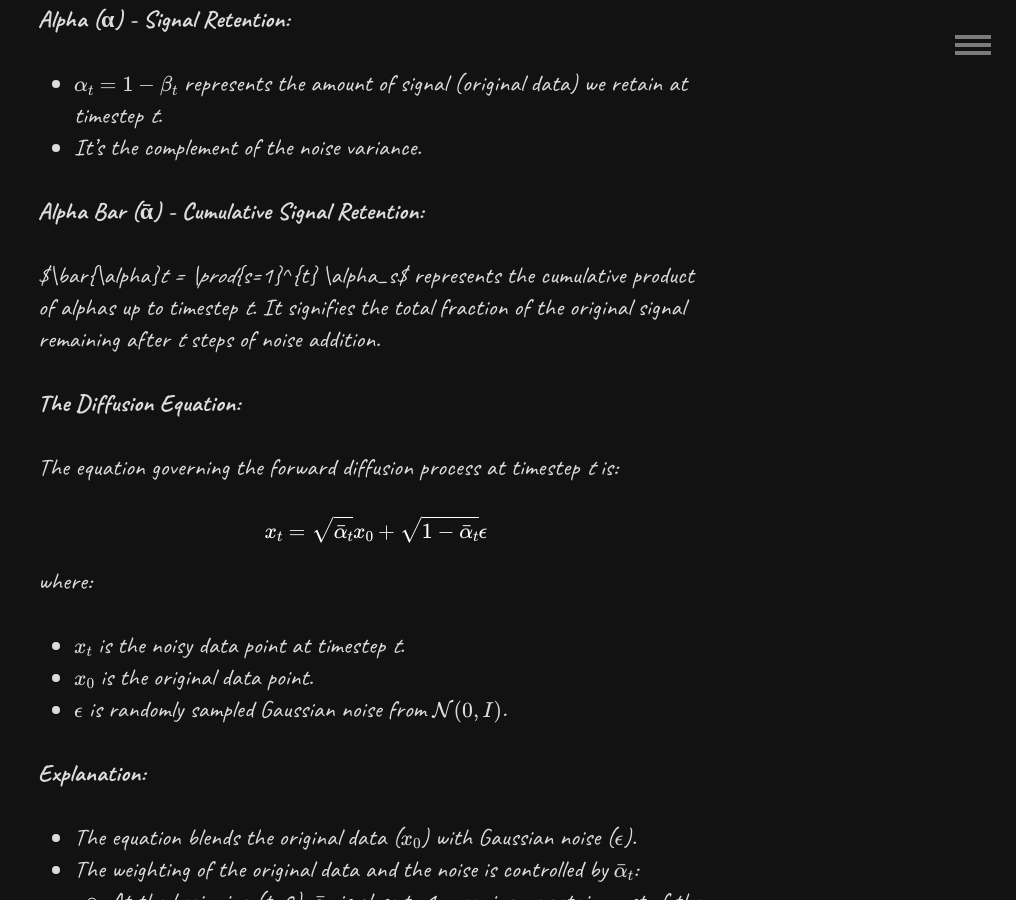
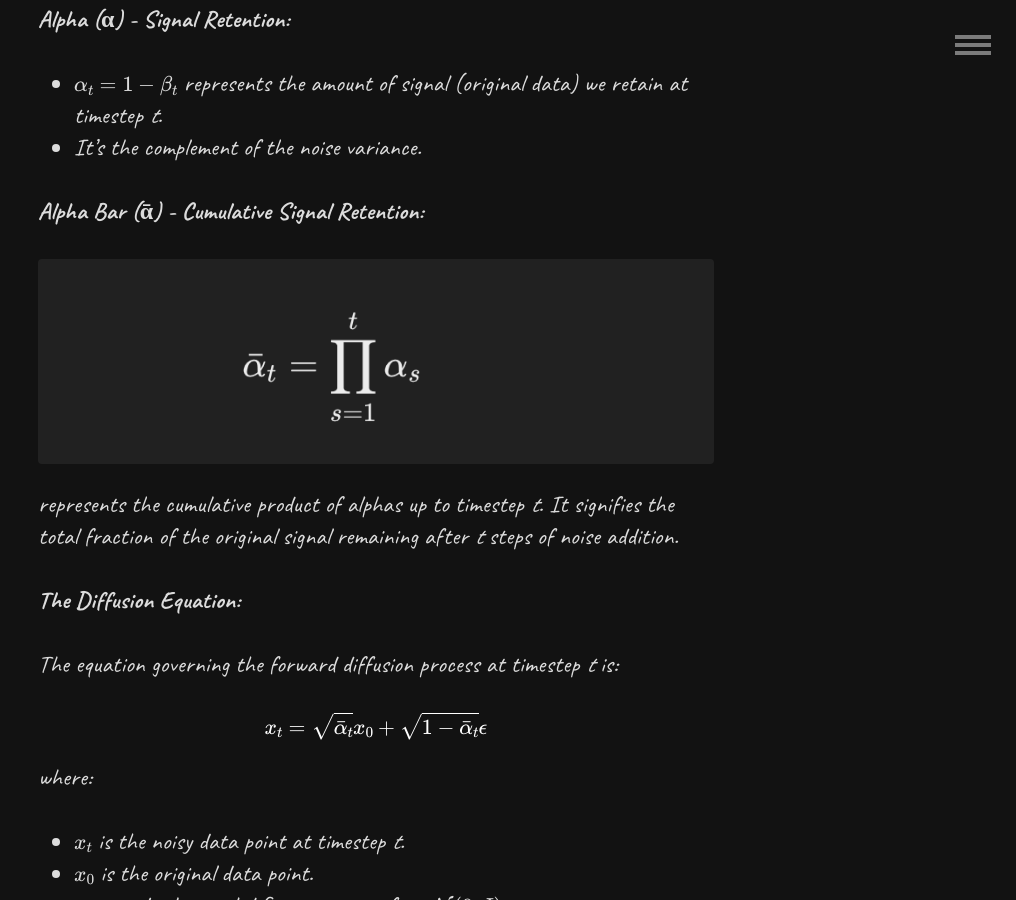
Before and after one commit to spraphul/blog, a Jekyll site: the page built from _posts/2024-07-21-diffusion-models.md, in a window 1280 px wide and 900 px high, scrolled down 5969 px. Shown: the whole window, without its empty margins (264-1280 px from the left). Built offline with Jekyll 4.4.1, drawn with Linux system fonts in a browser that asks for light colours; some web fonts are replaced; formulas are drawn with MathJax 3.

Commit message:
Update 2024-07-21-diffusion-models.md

```diff
--- a/_posts/2024-07-21-diffusion-models.md
+++ b/_posts/2024-07-21-diffusion-models.md
@@ -76,7 +76,8 @@ This equation essentially states that the noisy data point at time $t$ is sample
 
 **Alpha Bar (ᾱ) - Cumulative Signal Retention:**
 
-$\bar{\alpha}_t = \prod_{s=1}^{t} \alpha_s$ represents the cumulative product of alphas up to timestep *t*. It signifies the total fraction of the original signal remaining after *t* steps of noise addition.
+![alphabar](https://github.com/spraphul/blog/blob/gh-pages/_posts/1.png?raw=true)
+represents the cumulative product of alphas up to timestep *t*. It signifies the total fraction of the original signal remaining after *t* steps of noise addition.
 
 **The Diffusion Equation:**
 
```
